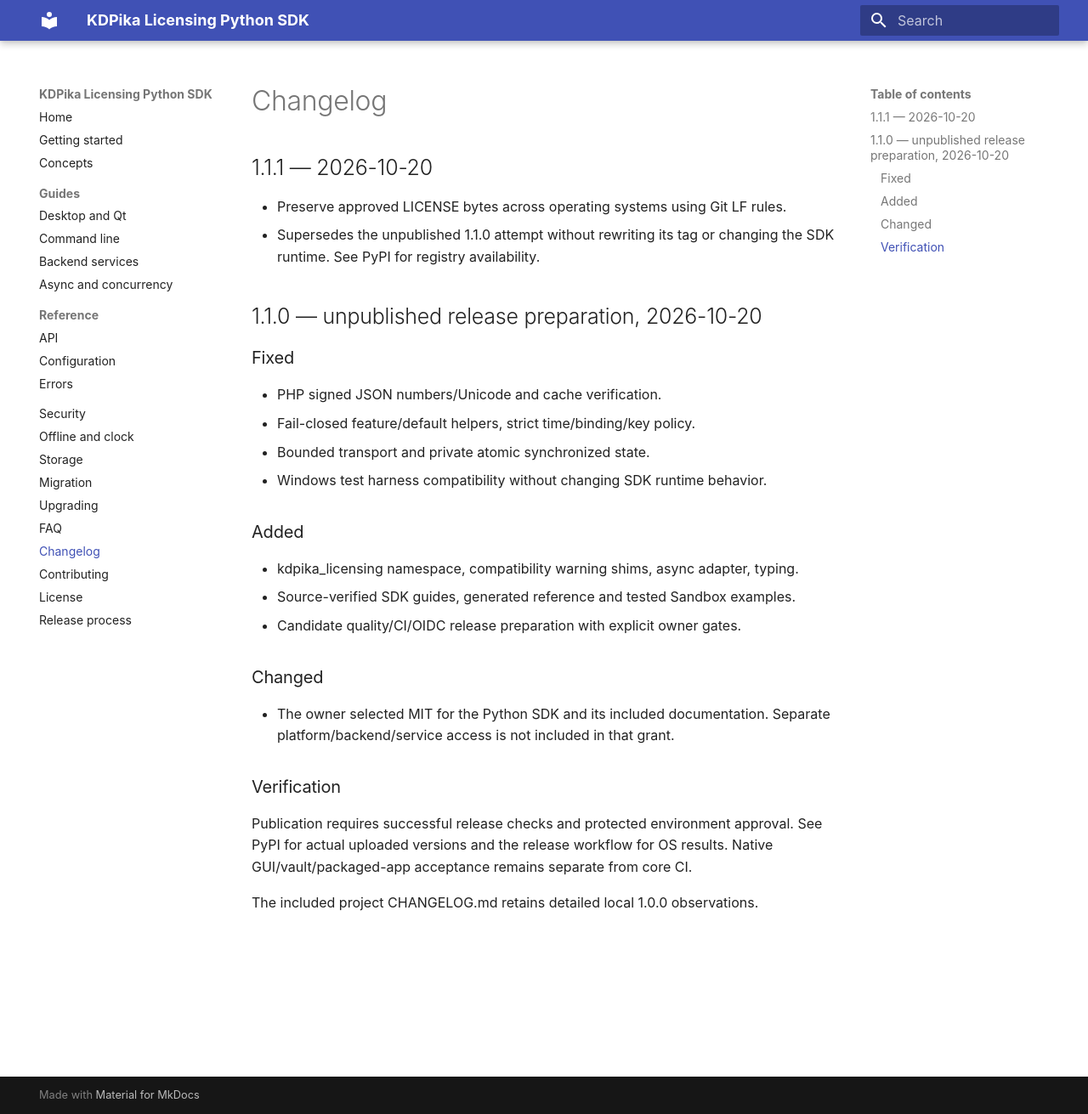
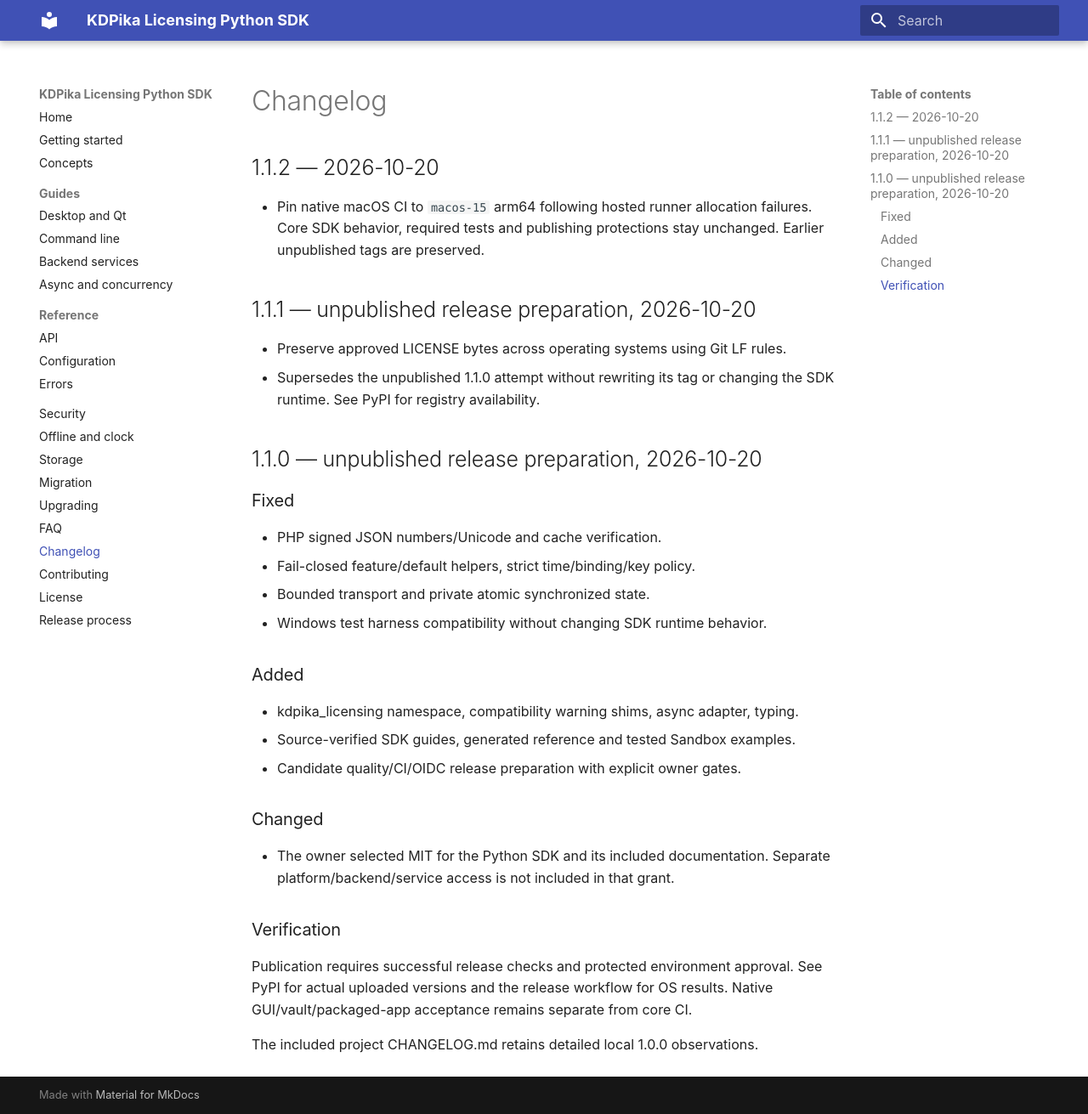
Before and after one commit to kdpika/kdpika-licensing, an MkDocs documentation site: the page built from docs/changelog.md, in a window 1280 px wide and 1311 px high. Shown: the whole window at 85% size. Built offline with MkDocs 1.6.1 and Material for MkDocs 9.7.7, drawn with Linux system fonts in a browser that asks for light colours.

```diff
--- a/docs/changelog.md
+++ b/docs/changelog.md
@@ -1,6 +1,12 @@
 # Changelog
 
-## 1.1.1 — 2026-10-20
+## 1.1.2 — 2026-10-20
+
+- Pin native macOS CI to `macos-15` arm64 following hosted runner allocation
+  failures. Core SDK behavior, required tests and publishing protections stay
+  unchanged. Earlier unpublished tags are preserved.
+
+## 1.1.1 — unpublished release preparation, 2026-10-20
 
 - Preserve approved LICENSE bytes across operating systems using Git LF rules.
 - Supersedes the unpublished 1.1.0 attempt without rewriting its tag or changing
--- a/docs/getting-started.md
+++ b/docs/getting-started.md
@@ -1,7 +1,7 @@
 # Getting started
 
 Use Python 3.11–3.14 and a private virtualenv. Install the published release
-with `python -m pip install "kdpika-licensing==1.1.1"`. Check the
+with `python -m pip install "kdpika-licensing==1.1.2"`. Check the
 [PyPI release history](https://pypi.org/project/kdpika-licensing/#history)
 for availability. For an unpublished source checkout, use
 `python -m pip install .` instead.
--- a/docs/migration.md
+++ b/docs/migration.md
@@ -19,5 +19,5 @@ the candidate range. cryptography 50.0.2+ below 51 is required after audit;
 Intel macOS/32-bit Windows wheels are no longer supplied upstream.
 
 AsyncLicenseClient wraps an existing client; no new activation is created.
-Version 1.1.1 supersedes the unpublished 1.1.0rc1/1.1.0 preparation. The signed
+Version 1.1.2 supersedes the unpublished 1.1.0rc1/1.1.0/1.1.1 preparation. The signed
 protocol and persistent installation namespace remain unchanged.
--- a/src/kdpika_licensing/_version.py
+++ b/src/kdpika_licensing/_version.py
@@ -1,3 +1,3 @@
 """Single source of the SDK package version."""
 
-__version__ = "1.1.1"
+__version__ = "1.1.2"
```
Also changed, not shown: CHANGELOG.md (+10 -1 lines), README.md (+3 -3 lines), docs/index.md (+1 -1 lines), docs/release.md (+6 -6 lines), 2 other files.
